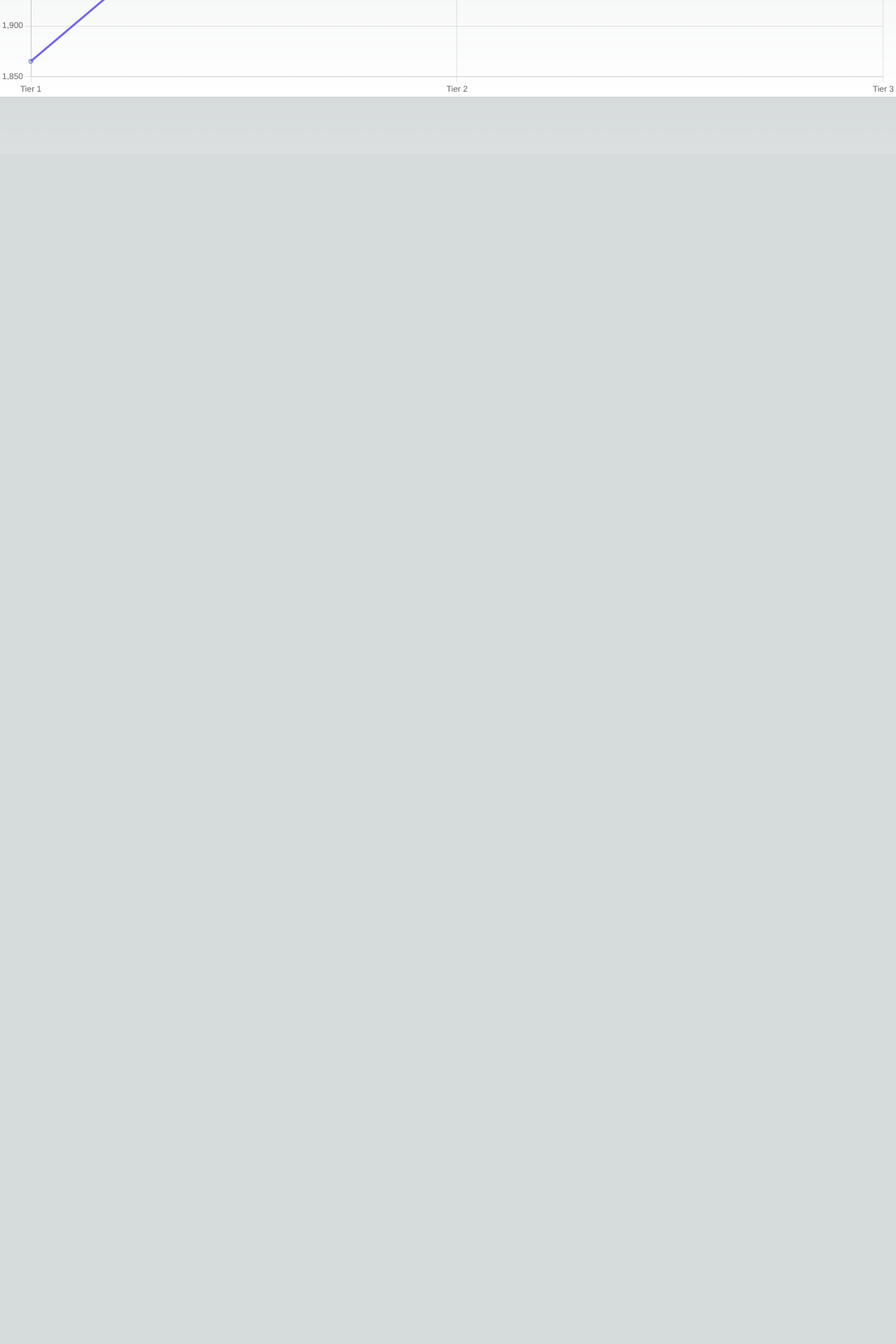
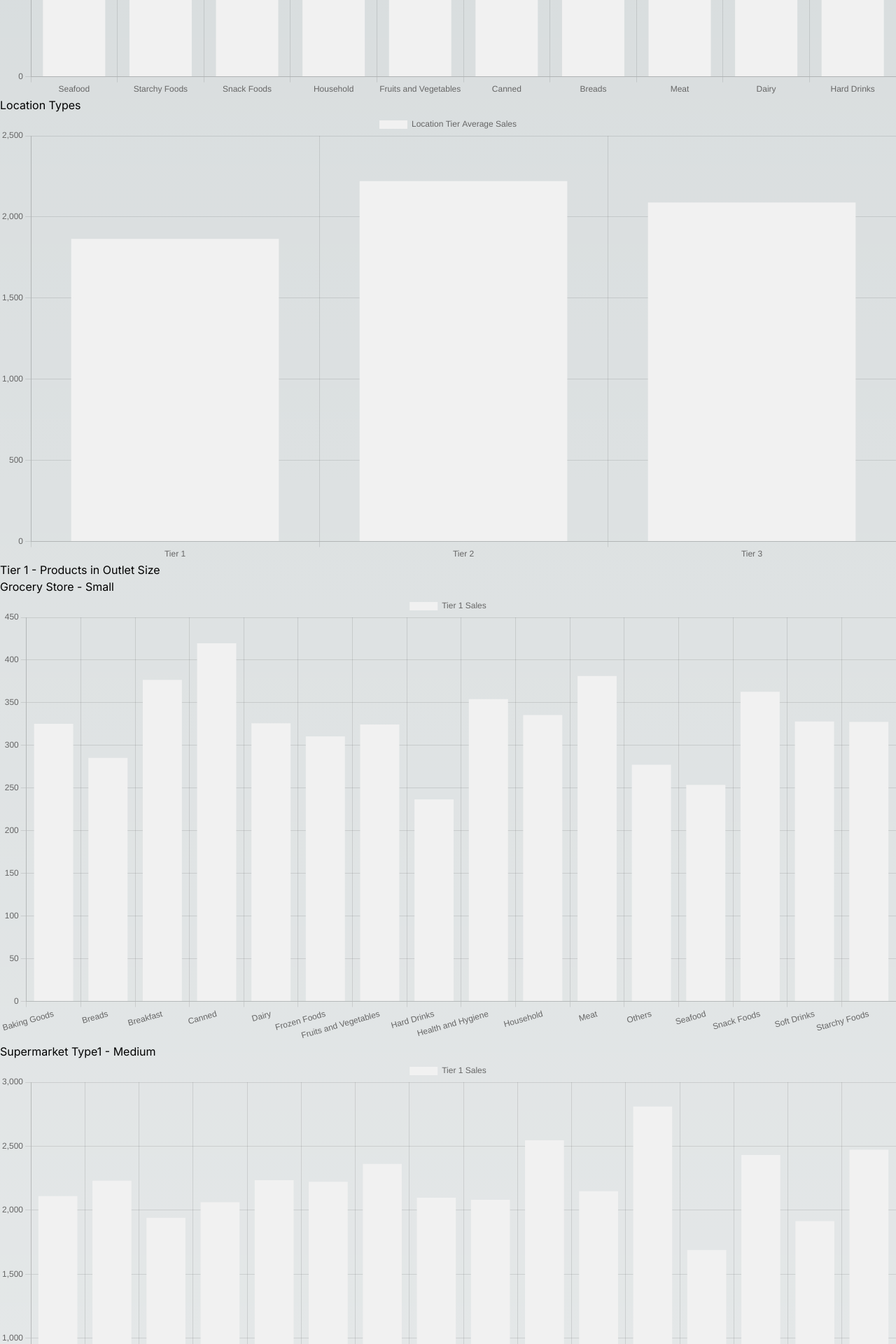
Before and after one commit to sshahniaz/major-project-frontend, a Next.js app in the folder the-catalyst/: page /prediction in a window 1280 px wide. Shown: the part 580-2500 px from the top of the page at 70% size. Before the commit the page ends 800 px from the top, so only its background shows below. Built offline with nearby package versions, Linux system fonts and the light colour scheme.

Commit message:
fixed graphs

```diff
--- a/the-catalyst/app/prediction/page.tsx
+++ b/the-catalyst/app/prediction/page.tsx
@@ -3,8 +3,8 @@
 import React, { useState, useEffect } from 'react';
 import axios from 'axios';
 import { Chart as ChartJS, BarElement, CategoryScale, LinearScale, PointElement, LineElement, Legend, Title } from 'chart.js';
-import { ProductType, OutletSize, OutletType, LocationType, SalesData } from '@/types/types';// Assuming 'types' folder for interfaces
-import { Line } from 'react-chartjs-2';
+import { ProductType, OutletSize, OutletType, LocationType, SalesData, Top10ProductTypesSalesInterface } from '@/types/types';// Assuming 'types' folder for interfaces
+import { Line, Bar } from 'react-chartjs-2';
 
 ChartJS.register(
   BarElement,
@@ -104,7 +104,7 @@ const Prediciton = () => {
   }
 
   // Generate chart data for a specific feature or group
- const generateChartData = (data: LocationType[] | ProductType[] | OutletType[], label: string): ChartData => {
+ const generateChartData = (data: LocationType[] | ProductType[] | OutletType[] | Top10ProductTypesSalesInterface[], label: string): ChartData => {
   if (!data) return { labels: [], datasets: [] };
 
   const chartData: ChartData = { labels: [], datasets: [] };
@@ -112,11 +112,15 @@ const Prediciton = () => {
   chartData.labels = data.map((item) => {
     // Type Guard to ensure the item has the right property
     if ('productType' in item) {
+      // check if item is of type Top10ProductTypesSalesInterface
+      return (item as Top10ProductTypesSalesInterface).productType;
+
+    } else if ('productType' in item) {
       return (item as ProductType).name;
     } else if ('type' in item) {
       return (item as LocationType | OutletType).type; // Can be either locationType or outletType
     } else {
-      throw new Error('Unexpected data format'); // Throw error for unsupported data type
+      return item.name; // Throw error for unsupported data type
     }
   });
 
@@ -130,12 +134,14 @@ const Prediciton = () => {
         return (item as LocationType).averageTierSales;
       } else if ('averageTypeSales' in item) {
         return (item as OutletType).averageTypeSales;
+      } else if ('averageSales' in item) {
+        return (item as ProductType).averageSales;
       } else {
         return 0; // Default value for missing sales data
       }
     }),
-    backgroundColor: `rgba(${Math.floor(Math.random() * 256)}, ${Math.floor(Math.random() * 256)}, ${Math.floor(Math.random() * 256)}, 0.2)`,
-    borderColor: `rgba(${Math.floor(Math.random() * 256)}, ${Math.floor(Math.random() * 256)}, ${Math.floor(Math.random() * 256)}, 1)`,
+    backgroundColor: `#F1F1F1`,
+    borderColor: `rgba(0, 0, 0, 0.2)`,
   });
 
   return chartData;
@@ -162,38 +168,40 @@ const Prediciton = () => {
         {formData?.predictedResult || (baselineData) ? (
         <div className="charts-container">
           {/* Top 10 Products Chart */}
-          {/* <div className="chart-wrapper">
+          <div className="chart-wrapper">
             <h3>Top 10 Products</h3>
-            <Line data={generateChartData(baselineData?.top10ProductTypesSales || [], 'Top 10 Sales')} options={{}} />
-          </div> */}
+            <Bar data={generateChartData(baselineData?.top10ProductTypesSales || [], 'Top 10 Sales')} options={{}} />
+          </div>
 
           {/* Location Types Chart */}
           <div className="chart-wrapper">
             <h3>Location Types</h3>
-            <Line data={generateChartData(baselineData?.locationType || [], 'Location Tier Average Sales')} options={{}} />
+            <Bar data={generateChartData(baselineData?.locationType || [], 'Location Tier Average Sales')} options={{}} />
           </div>
 
             {/* Per Tier Charts */}
-            <div>
-              {/* {baselineData?.locationType?.map((locationType) => (
+            <div className='product-store-sales-wrapper'>
+
+              {baselineData?.locationType?.map((locationType) => (
             <div className="charts-container" key={locationType.type}>
-                  <h3>{locationType.type} - Products vs. Outlet Size</h3> */}
+                  <h3>{locationType.type} - Products in Outlet Size</h3>
 
 
-              {/* {locationType.outletTypes?.map((outletType) => (
+              {locationType.OutletType?.map((outletType) => (
 
-                outletType.outletSizes.map((outletSize) => (
+                outletType.OutletSize.map((outletSize) => (
                   <div className='chart-wrapper' key={outletSize.size}>
                     <h4>{ `${outletType.type} - ${outletSize.size}`}</h4>
-                    <Line data={generateChartData(outletSize.productTypes, `${locationType.type} Sales`)} options={{}} />
+
+                    <Bar data={generateChartData(outletSize.productTypes, `${locationType.type} Sales`)} options={{}} />
+
                   </div>
-                ))))} */}
+                ))
 
-            {/* </div>
-          ))} */}
+              ))}
 
-
-
+            </div>
+          ))}
 
           </div>
 
```
Also changed, not shown: the-catalyst/types/types.ts (+6 -4 lines).
